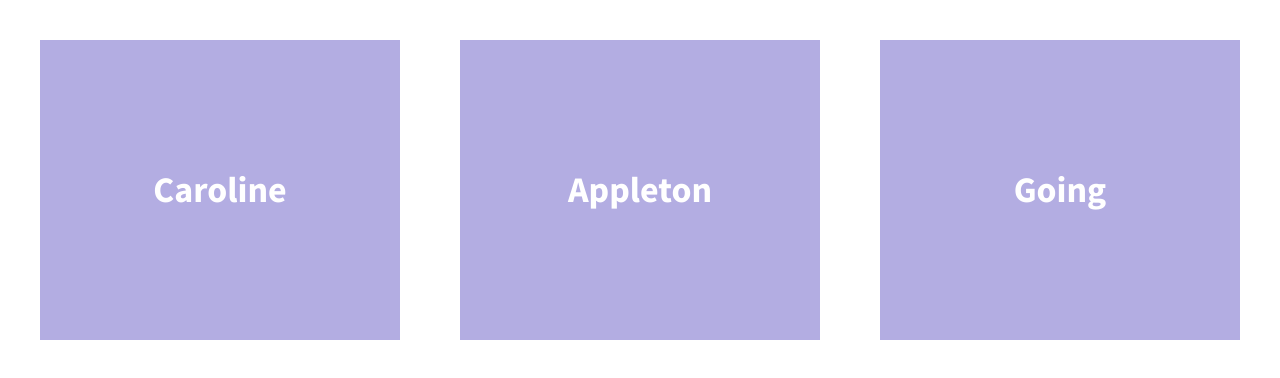
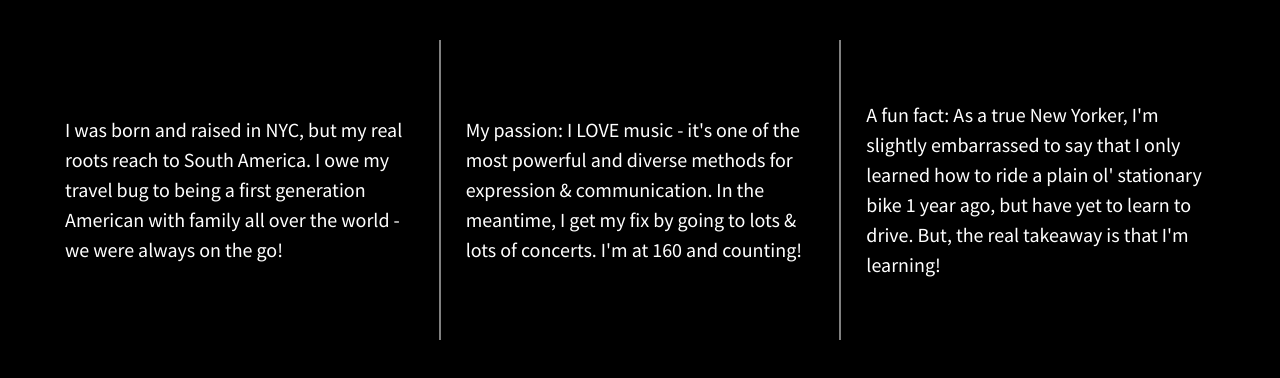
Before and after one commit to cgoing2215/flexbox-divs, a plain HTML site: page index.html in a window 1280 px wide. Drawn offline with nearby package versions, Linux system fonts and the light colour scheme.

Commit message:
Updated site black background new content and gray borders added

```diff
--- a/css/main.css
+++ b/css/main.css
@@ -97,7 +97,7 @@ textarea {
 
 
 html {
-  background-color: #fff;
+  background-color: black;
   height: 100%;
 }
 
@@ -119,13 +119,23 @@ body {
   /*give the divs a width of 30%, add display:flex, set justify-content and align-items to center*/
   color: #fff;
   line-height: 1.5em;
-  font-size: 1.8em;
-  background-color: #b3ade2;
+  font-size: 1em;
+  font-weight: lighter;
+  background-color: black;
   height: 300px;
-  width: 30%;
+  width: 33.3%;
+  padding: 0 25px;
   display: flex;
   justify-content: center;
   align-items: center;
+}
+
+.div-1{
+    border-right: solid gray 2px;
+}
+
+.div-3{
+    border-left: solid gray 2px;
 }
 
 
--- a/index.html
+++ b/index.html
@@ -3,7 +3,7 @@
     <head>
         <meta charset="utf-8">
         <meta http-equiv="x-ua-compatible" content="ie=edge">
-        <title>Make me into a grid!</title>
+        <title>Yay I'm a grid!</title>
         <meta name="description" content="">
         <meta name="viewport" content="width=device-width, initial-scale=1">
 
@@ -23,13 +23,20 @@
 
         <section class="wrapper">
             <div class="div-1">
-                Caroline
+                I was born and raised in NYC, but my real roots reach to South America.
+                I owe my travel bug to being a first generation American with family
+                all over the world - we were always on the go!
             </div>
             <div class="div-2">
-                Appleton
+                My passion: I LOVE music - it's one of the most powerful and diverse
+                methods for expression & communication. In the meantime, I get my fix
+                by going to lots & lots of concerts. I'm at 160 and counting!
             </div>
             <div class="div-3">
-                Going
+                A fun fact: As a true New Yorker, I'm slightly embarrassed to say
+                that I only learned how to ride a plain ol' stationary bike 1 year
+                ago, but have yet to learn to drive. But, the real takeaway is
+                that I'm learning!
             </div>
         </section>
 
```
